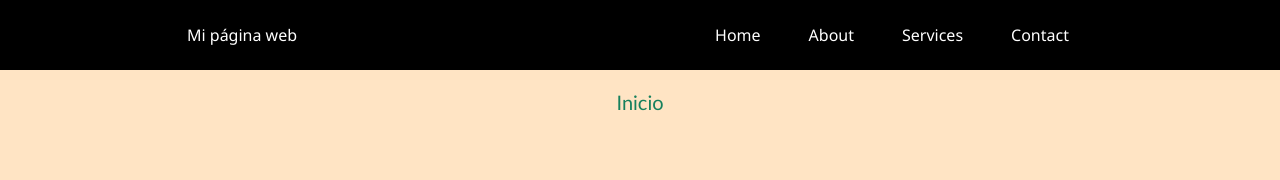
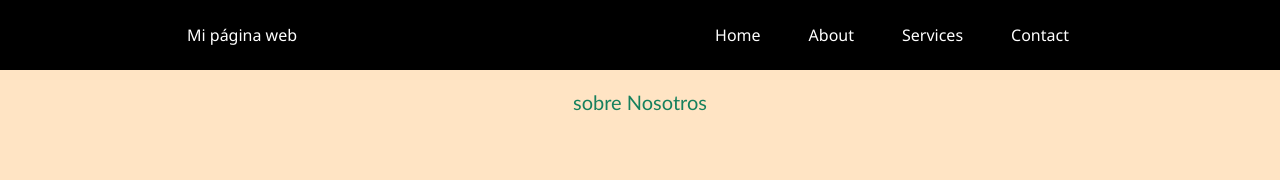
Before and after one commit to jeff67100/miweb1-1, a plain HTML site: page about.html in a window 1280 px wide. Shown: the top 180 px of the page. Drawn offline with Linux system fonts and the light colour scheme.

Commit message:
Update about.html

```diff
--- a/about.html
+++ b/about.html
@@ -24,7 +24,7 @@
 
   <main>
     <div class="greeting">
-      <p>Inicio</p>
+      <p>sobre Nosotros</p>
     </div>
     <div class="container">
       <h1>Acerca de</h1>
```
